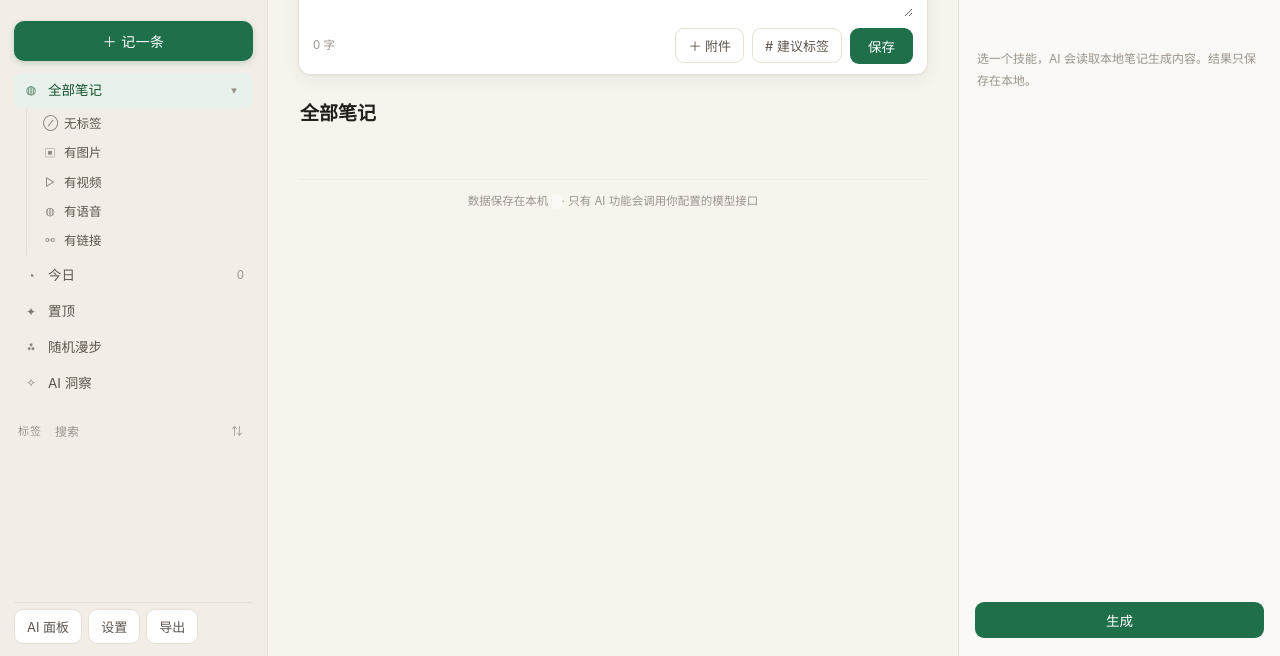
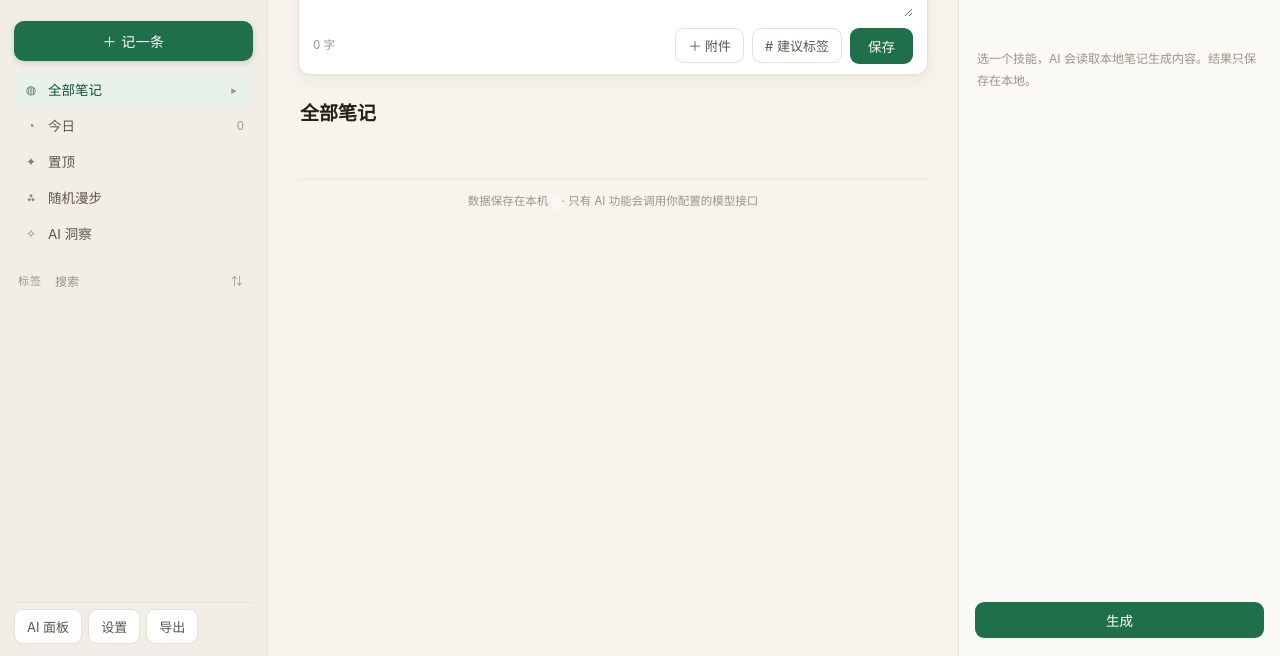
Before and after one commit to Nitgomare/Notidea, a plain HTML site: page public/index.html in a window 1280 px wide. Shown: the part 144-800 px from the top of the page. Drawn offline with Linux system fonts and the light colour scheme; no server answers.

Commit message:
设置里加「检查更新」；抽屉默认折叠；补充温度说明

```diff
--- a/public/app.js
+++ b/public/app.js
@@ -32,7 +32,8 @@ const state = {
   aiSkill: 'daily-review',
   aiText: '',
   heatMonth: null,
-  subnavOpen: localStorage.getItem('subnavOpen') !== '0',
+  // 默认折叠；只有用户明确展开过（存了 '1'）才展开
+  subnavOpen: localStorage.getItem('subnavOpen') === '1',
 };
 
 let toastTimer;
--- a/public/index.html
+++ b/public/index.html
@@ -143,6 +143,7 @@
     <label>API Key<input id="cfg-key" type="password" placeholder="sk-…（只存本机 data/llm.json）"></label>
     <label>模型名<input id="cfg-model" placeholder="deepseek-chat"></label>
     <label>温度<input id="cfg-temp" type="number" step="0.1" min="0" max="2"></label>
+    <p class="muted small">温度控制"随机性"：0 每次都挑最可能的说法（稳、略死板），1 以上更发散；写笔记/洞察建议 0.6–0.8。</p>
     <p class="muted small" id="cfg-note"></p>
     <div class="update-row">
       <span class="muted small">版本 <b id="app-version">—</b></span>
```
